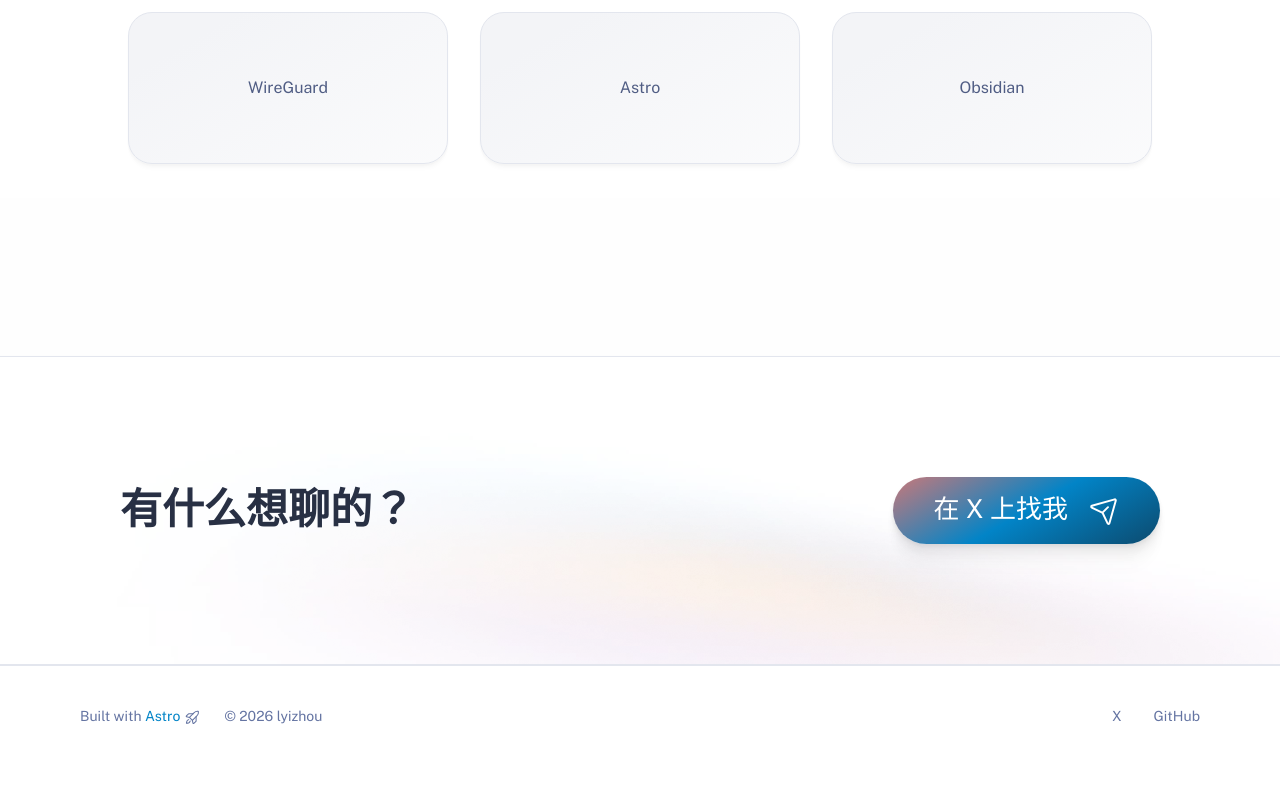
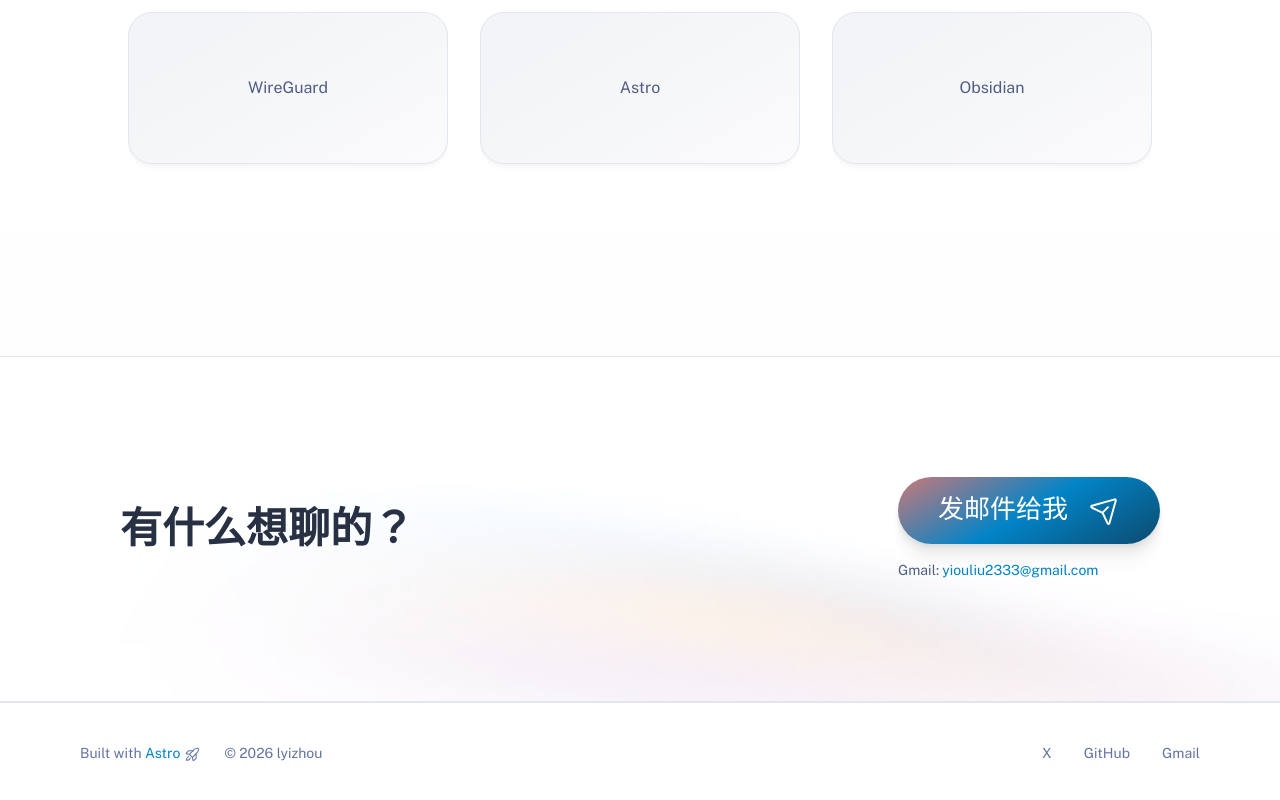
Before and after one commit to lyizhou/blog, an Astro site: page / in a window 1280 px wide. Shown: the part 2139-2939 px from the top of the page. Before the commit the page ends 2906 px from the top, so only its background shows below. Built offline with nearby package versions, Linux system fonts and the light colour scheme; Astro itself is replaced by a stand-in of ours.

Commit message:
feat: add gmail contact info

```diff
--- a/src/components/ContactCTA.astro
+++ b/src/components/ContactCTA.astro
@@ -5,10 +5,16 @@
 
 <aside>
 	<h2>有什么想聊的？</h2>
-	<CallToAction href="https://x.com/yiouliu148574">
-		在 X 上找我
-		<Icon icon="paper-plane-tilt" size="1.2em" />
-	</CallToAction>
+	<div class="actions">
+		<CallToAction href="mailto:yiouliu2333@gmail.com">
+			发邮件给我
+			<Icon icon="paper-plane-tilt" size="1.2em" />
+		</CallToAction>
+		<p class="email">
+			Gmail:
+			<a href="mailto:yiouliu2333@gmail.com">yiouliu2333@gmail.com</a>
+		</p>
+	</div>
 </aside>
 
 <style>
@@ -24,10 +30,34 @@
 		box-shadow: var(--shadow-sm);
 	}
 
+	.actions {
+		display: flex;
+		flex-direction: column;
+		align-items: center;
+		gap: 1rem;
+	}
+
 	h2 {
 		font-size: var(--text-xl);
 		text-align: center;
 		max-width: 15ch;
+	}
+
+	.email {
+		margin: 0;
+		color: var(--gray-300);
+		font-size: var(--text-sm);
+		text-align: center;
+	}
+
+	.email a {
+		color: var(--accent-regular);
+		text-decoration: none;
+	}
+
+	.email a:hover,
+	.email a:focus {
+		text-decoration: underline;
 	}
 
 	@media (min-width: 50em) {
@@ -42,5 +72,13 @@
 			font-size: var(--text-3xl);
 			text-align: left;
 		}
+
+		.actions {
+			align-items: flex-start;
+		}
+
+		.email {
+			text-align: left;
+		}
 	}
 </style>
--- a/src/components/Footer.astro
+++ b/src/components/Footer.astro
@@ -15,6 +15,7 @@
 	<p class="socials">
 		<a href="https://x.com/yiouliu148574">X</a>
 		<a href="https://github.com/lyizhou">GitHub</a>
+		<a href="mailto:yiouliu2333@gmail.com">Gmail</a>
 	</p>
 </footer>
 <style>
```
